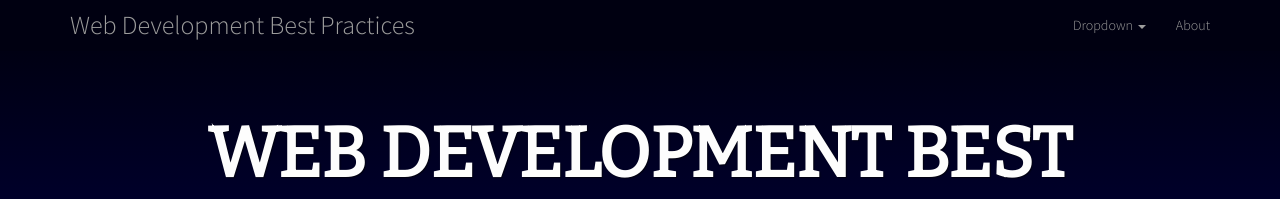
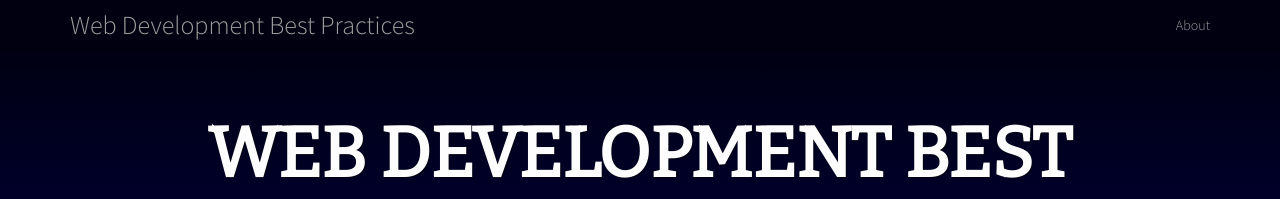
Before and after one commit to wdbp/wdbp.github.io, a Jekyll site: the page built from index.html, in a window 1280 px wide. Shown: the top 199 px of the page. Built offline with Jekyll 4.4.1, drawn with Linux system fonts in a browser that asks for light colours.

Commit message:
Removes placeholder dropper.

```diff
--- a/_includes/menus/main_navigation.html
+++ b/_includes/menus/main_navigation.html
@@ -19,19 +19,6 @@
     <div class="collapse navbar-collapse">
 
       <ul class="nav navbar-nav navbar-right" id="nav-links">
-        <li class="dropdown">
-          <a href="#" class="dropdown-toggle" data-toggle="dropdown">Dropdown <span class="caret"></span></a>
-          <ul class="dropdown-menu" role="menu">
-            <li><a href="#">Action</a></li>
-            <li><a href="#">Another action</a></li>
-            <li><a href="#">Something else here</a></li>
-            <li class="divider"></li>
-            <li class="dropdown-header">Nav header</li>
-            <li><a href="#">Separated link</a></li>
-            <li><a href="#">One more separated link</a></li>
-          </ul>
-        </li>
-
         <li{% if page.navbar == 'about' %} class="active"{% endif %}><a href="{{ site.baseurl }}/about">About</a></li>
       </ul><!-- /#nav-links -->
     </div><!--/.nav-collapse -->
```
